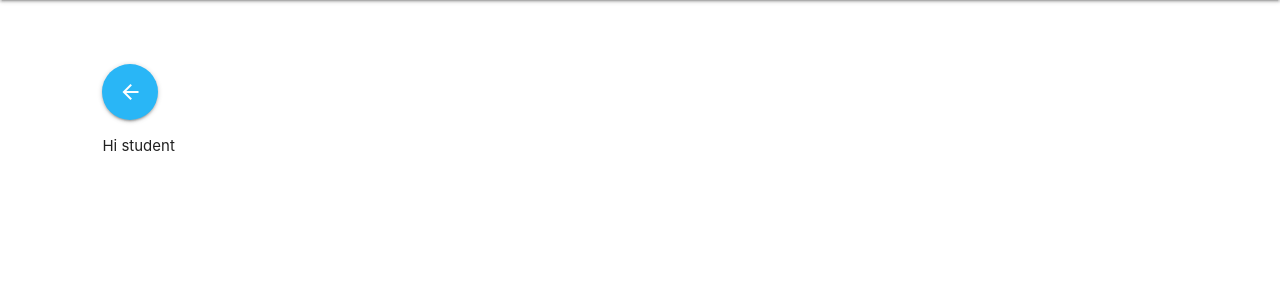
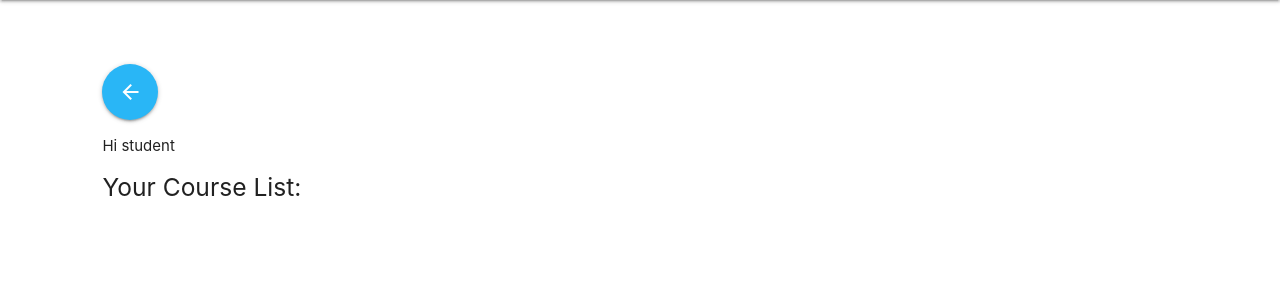
Before and after one commit to Honesty1997/nccu-grade-system, a Django app: template templates/modules/main/main.html in a window 1280 px wide. Shown: the part 64-364 px from the top of the page. Run offline with Django 3.2, Linux system fonts and the light colour scheme; the template is opened without the code that fills it, so the values that code supplies are empty; the visitor is signed in with stand-in values (Sample User, id 1).

Commit message:
small change on main.html

```diff
--- a/templates/modules/main/main.html
+++ b/templates/modules/main/main.html
@@ -8,6 +8,7 @@
     <p>Hi admin</p>
     {% endif %}
 
+    <h5>Your Course List:</h5>
     {% for course in course_list %}
         {{ course.course_name }}
     {% endfor %}
```
